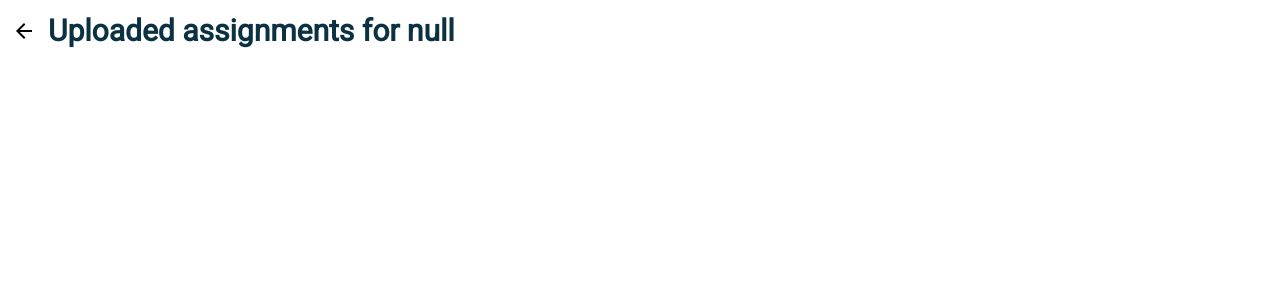
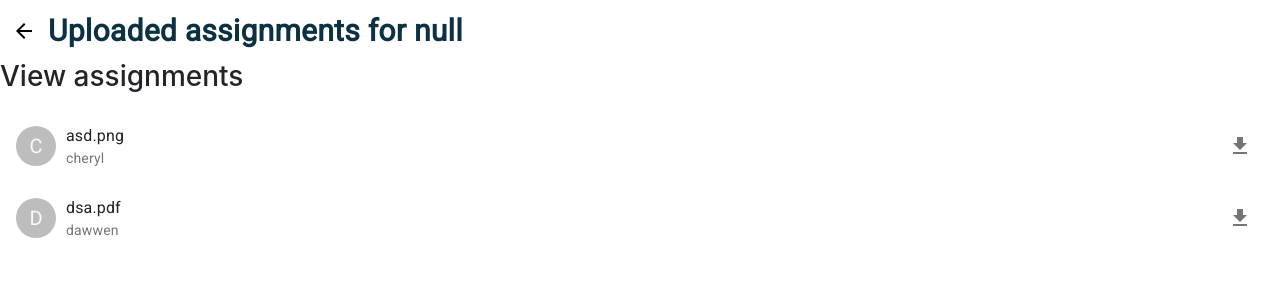
Before and after one commit to t-jung/African-Impact-Project, a React (Create React App) app in the folder c01/: page /view_uploaded_assignments in a window 1280 px wide. Shown: the top 300 px of the page. Built offline with nearby package versions, Linux system fonts and the light colour scheme; no server answers.

Commit message:
Deleted duplicates

```diff
--- a/c01/src/App.js
+++ b/c01/src/App.js
@@ -12,7 +12,6 @@ import NewVideo from './CourseUploadComponents/NewUpload/NewUploadComponent'
 import Elearning from './ELearningComponents/ELearning.js'
 import UploadedAssignments from './CourseUploadComponents/ViewUploadedAssignments/ViewUploadedAssignments.js'
 import ChatRoom from './ChatRoomComponents/ChatRoomComponent'
-import ViewAssignments from './CourseUploadComponents/ViewAssignments/ViewAssignments'
 import { useState, useEffect } from 'react'
 import { BrowserRouter as Router, Route, Switch } from 'react-router-dom'
 import ViewUploadedAssignments from './CourseUploadComponents/ViewUploadedAssignments/ViewUploadedAssignments.js';
@@ -42,7 +41,6 @@ function App() {
         <Route path="/elearning" component={Elearning}/>
         <Route path="/view_uploaded_assignments" component={ViewUploadedAssignments}/>
         <Route path="/chatroom" component={ChatRoom}/>
-        <Route path="/view_uploaded_assignments" component={ViewAssignments}/>
       </Switch>
     </div>
 
--- a/c01/src/CourseUploadComponents/CourseUploadComponent.js
+++ b/c01/src/CourseUploadComponents/CourseUploadComponent.js
@@ -95,7 +95,10 @@ const CourseCard = (props) => {
                 <IconButton
                     className={[classes.expand, classes.action]}
                     href="/view_uploaded_assignments"
-                    onClick={ sessionStorage.setItem('videoId', videoInfo.id) }
+                    onClick={() =>{
+                        sessionStorage.setItem('videoId', videoInfo.id);
+                        sessionStorage.setItem('videoTitle', videoInfo.title)
+                    }}
                 >
                     <AssessmentIcon/>
                 </IconButton>
--- a/c01/src/CourseUploadComponents/ViewAssignments/ViewAssignments.js
+++ /dev/null
@@ -1,60 +0,0 @@
-import React from 'react'
-import axios from 'axios';
-import { Avatar, ListItemAvatar, List, ListItem, ListItemText } from '@material-ui/core';
-import download from 'downloadjs';
-
-import { ThemeProvider, makeStyles } from '@material-ui/styles';
-
-const videoId = sessionStorage.getItem('videoId')
-
-const useStyles = makeStyles((theme) => ({
-    avatarStyle: {
-        marginRight: 10,
-    },
-}));
-
-const UserList = (props) => {
-    const list = props.list
-    const classes = useStyles()
-    return(
-        <List>
-            {list.map(item => (
-                <ListItem key={item.uploader}>
-                    <Avatar className={classes.avatarStyle}>{item.uploader[0].toUpperCase()}</Avatar>
-                    <ListItemText primary={item.filename}/>
-                </ListItem>
-            ))}
-        </List>
-    )
-}
-
-class ViewAssignments extends React.Component {
-
-    constructor(props) {
-        super(props)
-        this.state = [
-            {uploader: "cheryl", filename: "asd.png"},
-            {uploader: "dawwen", filename: "dsa.pdf"}
-        ]
-    }
-
-    componentDidMount() {
-        axios.get('http://localhost:5000/api/video/getDeliverables' + videoId)
-            .then(res => {
-                //this.setState(res.data)
-            })
-            .catch(err => console.log(err))
-    }
-
-    render() {
-        return(
-            <div>
-                <h3>View assignments</h3>
-                <UserList list={this.state}/>
-            </div>
-        )
-    }
-
-}
-
-export default ViewAssignments
--- a/c01/src/CourseUploadComponents/ViewUploadedAssignments/ViewUploadedAssignments.js
+++ b/c01/src/CourseUploadComponents/ViewUploadedAssignments/ViewUploadedAssignments.js
@@ -1,12 +1,42 @@
 import React, { Component } from 'react'
 import styles from '../../styles'
 
-import { ThemeProvider, withStyles, makeStyles } from '@material-ui/styles';
-import Typography from '@material-ui/core/Typography';
-import { IconButton } from '@material-ui/core';
-import Grid from '@material-ui/core/Grid';
+import { Avatar, ListItemAvatar, List, ListItem, ListItemText, IconButton,
+     Grid, Typography} from '@material-ui/core';
+import ArrowBackIcon from '@material-ui/icons/ArrowBack';
+import GetAppIcon from '@material-ui/icons/GetApp';
 
-import ArrowBackIcon from '@material-ui/icons/ArrowBack';
+import axios from 'axios';
+
+import download from 'downloadjs';
+
+import { ThemeProvider, makeStyles } from '@material-ui/styles';
+
+const videoId = sessionStorage.getItem('videoId')
+
+const useStyles = makeStyles((theme) => ({
+    avatarStyle: {
+        marginRight: 10,
+    },
+}));
+
+const UserList = (props) => {
+    const list = props.list
+    const classes = useStyles()
+    return(
+        <List>
+            {list.map(item => (
+                <ListItem key={item.uploader}>
+                    <Avatar className={classes.avatarStyle}>{item.uploader[0].toUpperCase()}</Avatar>
+                    <ListItemText primary={item.filename} secondary={item.uploader}/>
+                    <IconButton>
+                        <GetAppIcon/>
+                    </IconButton>
+                </ListItem>
+            ))}
+        </List>
+    )
+}
 
 let videoTitle = sessionStorage.getItem('videoTitle')
 
@@ -37,16 +67,29 @@ const ViewAssignments = () => {
 }
 
 class ViewUploadedAssignments extends Component {
-    constructor(props){
-        super(props);
-        this.state = {
-            submitted: []
-        }
+    constructor(props) {
+        super(props)
+        this.state = [
+            {uploader: "cheryl", filename: "asd.png"},
+            {uploader: "dawwen", filename: "dsa.pdf"}
+        ]
+    }
+
+    componentDidMount() {
+        axios.get('http://localhost:5000/api/video/getDeliverables' + videoId)
+            .then(res => {
+                //this.setState(res.data)
+            })
+            .catch(err => console.log(err))
     }
 
     render() {
         return(
-            <ViewAssignments/>
+            <div>
+                <ViewAssignments/>
+                <h3>View assignments</h3>
+                <UserList list={this.state}/>
+            </div>
         )
     }
 
```
Also changed, not shown: c01/src/CourseUploadComponents/ViewAssignments/ViewAssignments.css (deleted).
